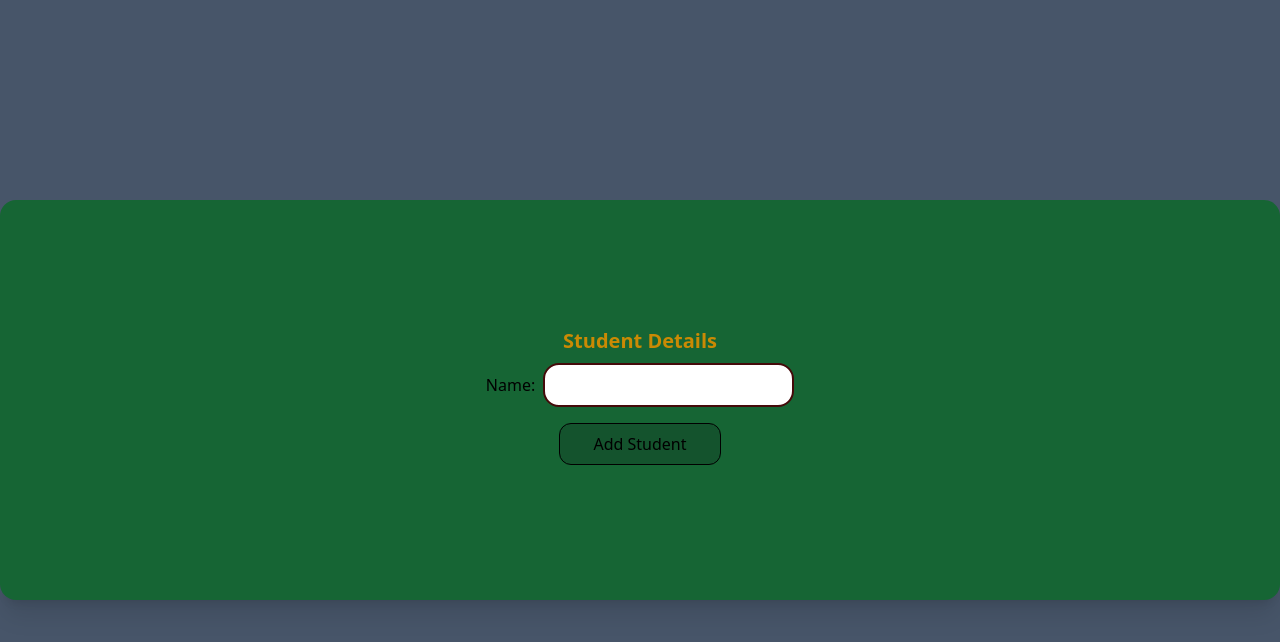
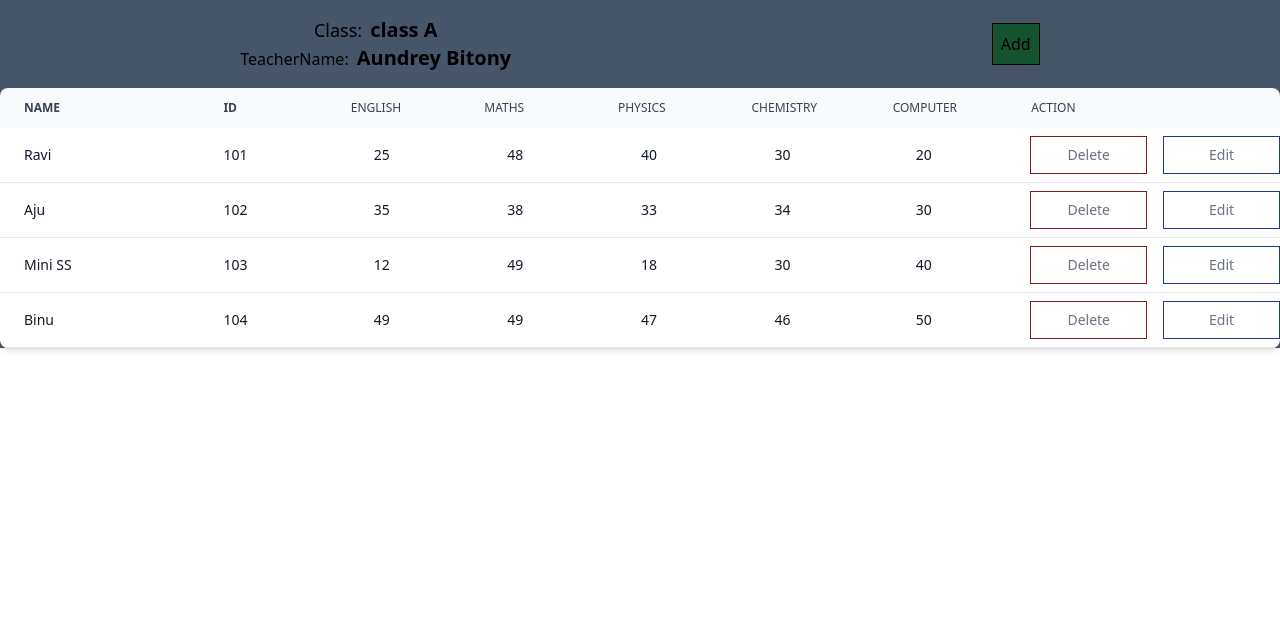
Before and after one commit to Arunlalpp/Coding-challenge, a React (Create React App) app in the folder coding-challenge/: page / in a window 1280 px wide. Shown: the top 642 px of the page. Built offline with nearby package versions, Linux system fonts and the light colour scheme.

Commit message:
feat: add UI for student managment system

```diff
--- a/coding-challenge/src/App.tsx
+++ b/coding-challenge/src/App.tsx
@@ -1,8 +1,9 @@
 // import defaultBirthdayData from "./birthdayData";
 // import BirthdayRemainderCard from "./components/BirthdayRemainderCard";
 
-import StudentsDetails from "./components/StudentsDetails";
-import defaultStudentsData from "./studentsData";
+// import StudentsDetails from "./components/StudentsDetails";
+import StudentsDetailsTable from "./components/StudentsDetailsTable";
+// import defaultStudentsData from "./studentsData";
 
 function App() {
   // const currentYearBirthday = (userInfo: string[], age: string[]) => {
@@ -49,7 +50,7 @@
   // const b = new Date(30 - 9 - 1959);
 
   return (
-    <div className="bg-slate-600 flex flex-col justify-center items-center h-screen w-screen">
+    <div className="bg-slate-600">
       {/* <div onClick={birthdayData} role="button">
         {getFormattedDateWithWeekDay(UTCTimes)}
 
@@ -64,11 +65,9 @@
           );
         })}
       </div> */}
-      <StudentsDetails
-        name={defaultStudentsData.name}
-        students={defaultStudentsData.students}
-        teacherName={defaultStudentsData.teacherName}
-      />
+      {/* <StudentsDetails /> */}
+
+      <StudentsDetailsTable />
     </div>
   );
 }
--- a/coding-challenge/src/components/StudentsDetails.tsx
+++ b/coding-challenge/src/components/StudentsDetails.tsx
@@ -2,19 +2,9 @@
 
 import { Students } from "./StudentsTypes";
 
-export interface StudentsDetailsProps {
-  name: string;
-  teacherName: string;
-  students: Students[];
-}
-
-export default function StudentsDetails({
-  name,
-  teacherName,
-  students,
-}: StudentsDetailsProps) {
+export default function StudentsDetails() {
   const initialStudentsInfo = {
-    id: 0,
+    id: "",
     name: "",
     marks: [],
   };
@@ -31,8 +21,18 @@
     }));
   };
 
+  const handleInputValueChange = (
+    event: React.ChangeEvent<HTMLInputElement>
+  ) => {
+    const { id, value } = event.target;
+    setCurrentStudent((prevStudent) => ({
+      ...prevStudent,
+      [id]: value,
+    }));
+  };
+
   const handleAddStudent = () => {
-    setStudentsInfo((prevStudents) => [...prevStudents, currentStudent]);
+    setStudentsInfo([...studentsInfo, currentStudent]);
     console.log({ currentStudent });
 
     setCurrentStudent(initialStudentsInfo);
@@ -53,10 +53,15 @@
     setIsEditing(false);
   };
 
-  const handleDeleteStudent = (id: number) => {
+  const handleDeleteStudent = (id: string) => {
     setStudentsInfo((prevStudents) =>
       prevStudents.filter((students) => students.id)
     );
+  };
+
+  const hardCodedValues = {
+    name: "Name",
+    id: "ID",
   };
 
   return (
@@ -65,30 +70,41 @@
         Student Details
       </h1>
       <form>
-        <div>
-          <label className="px-2">Name:</label>
+        <div className="flex flex-col justify-center items-start gap-4">
+          <label className="px-2">{hardCodedValues.name}</label>
           <input
             className="p-2 rounded-2xl border-2 border-red-950"
+            name="name"
+            onChange={handleInputChange}
+            placeholder="enter your name"
             type="text"
-            name="name"
             value={currentStudent.name}
-            onChange={handleInputChange}
+          />
+          <label className="px-2">{hardCodedValues.id}</label>
+          <input
+            className="p-2 rounded-2xl border-2 border-red-950"
+            id="id"
+            onChange={handleInputValueChange}
+            placeholder="Enter your id"
+            type="text"
+            value={currentStudent.id}
           />
           <span className="pl-2">{currentStudent.name}</span>
+          <span className="pl-2">{currentStudent.id}</span>
         </div>
         {isEditing ? (
           <div className="flex justify-center items-center gap-10 py-4">
             <button
               type="button"
               onClick={handleUpdateStudent}
-              className="bg-green-900 rounded-xl p-2 border border-black w-1/2"
+              className="bg-green-900 rounded-xl p-2 border border-black w-1/2 whitespace-nowrap"
             >
               Update Student
             </button>
             <button
               type="button"
               onClick={() => setIsEditing(false)}
-              className="bg-green-900 rounded-xl p-2 border border-black  w-1/2"
+              className="bg-green-900 rounded-xl p-2 border border-black  w-1/2 whitespace-nowrap"
             >
               Cancel
             </button>
@@ -98,7 +114,7 @@
             <button
               type="button"
               onClick={handleAddStudent}
-              className="bg-green-900 rounded-xl p-2 border border-black  w-1/2"
+              className="bg-green-900 rounded-xl p-2 border border-black w-1/2"
             >
               Add Student
             </button>
@@ -108,16 +124,16 @@
       <ul>
         {studentsInfo.map((student) => (
           <li key={student.id}>
-            <div className="w-full flex justify-center items-center gap-5">
+            <div className="w-full h-full flex justify-center items-center gap-5">
               <button
-                className="bg-blue-900 rounded-xl p-2 border border-black"
+                className="bg-blue-900 rounded-xl p-2 border border-black w-1/2"
                 type="button"
                 onClick={() => handleEditStudent(student)}
               >
                 Edit
               </button>
               <button
-                className="bg-red-900 rounded-xl p-2 border border-black"
+                className="bg-red-900 rounded-xl p-2 border border-black w-1/2"
                 type="button"
                 onClick={() => handleDeleteStudent(student.id)}
               >
--- /dev/null
+++ b/coding-challenge/src/components/StudentsDetailsTable.tsx
@@ -0,0 +1,125 @@
+import React, { useState } from "react";
+
+import defaultStudentsData from "../studentsData";
+
+export default function StudentsDetailsTable() {
+  // This is the hardcoded values
+  const teacherName = "TeacherName";
+  const className = "Class";
+  const studentsInfo = defaultStudentsData.students;
+
+  const tableHeaderData = ["name", "id"];
+  const StudentSubjects = [
+    "English",
+    "Maths",
+    "Physics",
+    "Chemistry",
+    "Computer",
+    "Action",
+  ];
+
+  const currentStudent = {
+    name: "Arun",
+    id: "111",
+    marks: [
+      { subject: "English", mark: 25 },
+      { subject: "Maths", mark: 48 },
+      { subject: "Physics", mark: 40 },
+      { subject: "Chemistry", mark: 30 },
+      { subject: "Computer", mark: 20 },
+    ],
+  };
+
+
+  const [students, setStudents] = useState(studentsInfo);
+
+  const addStudent = () => {
+    setStudents([...students, currentStudent]);
+  };
+
+  return (
+    <div>
+      <div className="flex justify-around items-center">
+        <div className="flex flex-col justify-center items-center py-4">
+          <span className="text-lg">
+            {className}:
+            <span className="text-xl font-semibold pl-2">
+              {defaultStudentsData.name}
+            </span>
+          </span>
+          <span>
+            {teacherName}:
+            <span className="text-xl font-semibold pl-2">
+              {defaultStudentsData.teacherName}
+            </span>
+          </span>
+        </div>
+        <div className="">
+          <button
+            className="p-2 border border-black bg-green-900 w-full"
+            type="button"
+            onClick={addStudent}
+          >
+            Add
+          </button>
+        </div>
+      </div>
+      <div className="relative overflow-x-auto shadow-md sm:rounded-lg">
+        <table className="w-full text-sm text-left text-gray-500 dark:text-gray-400">
+          <thead className="text-xs text-gray-700 uppercase bg-gray-50 dark:bg-gray-700 dark:text-gray-400">
+            <tr>
+              {tableHeaderData.map((header, index) => (
+                <th scope="col" className="px-6 py-3" key={index}>
+                  {header}
+                </th>
+              ))}
+              {StudentSubjects.map((subjects, index) => {
+                const key = `${subjects}-${index}`;
+                return <td key={key}>{subjects}</td>;
+              })}
+            </tr>
+          </thead>
+          <tbody>
+            {students.map((info) => (
+              <tr
+                className="bg-white border-b dark:bg-gray-900 dark:border-gray-700"
+                key={info.id}
+              >
+                <td className="px-6 py-4 font-medium text-gray-900 whitespace-nowrap dark:text-white">
+                  {info.name}
+                </td>
+                <td className="px-6 py-4 font-medium text-gray-900 whitespace-nowrap dark:text-white">
+                  {info.id}
+                </td>
+                {info.marks.map((mark) => (
+                  <td
+                    className="px-6 py-4 font-medium text-gray-900 whitespace-nowrap dark:text-white"
+                    key={mark.mark}
+                  >
+                    {mark.mark}
+                  </td>
+                ))}
+                <div className="flex items-center gap-4 py-2">
+                  <button
+                    className="p-2 border border-red-900 w-1/2"
+                    type="button"
+                    onClick={() => {}}
+                  >
+                    Delete
+                  </button>
+                  <button
+                    className="p-2 border border-blue-900 w-1/2"
+                    type="button"
+                    onClick={() => {}}
+                  >
+                    Edit
+                  </button>
+                </div>
+              </tr>
+            ))}
+          </tbody>
+        </table>
+      </div>
+    </div>
+  );
+}
--- a/coding-challenge/src/components/StudentsTypes.ts
+++ b/coding-challenge/src/components/StudentsTypes.ts
@@ -5,7 +5,7 @@
 
 export interface Students {
   name: string;
-  id: number;
+  id: string;
   marks: Marks[];
 }
 
--- a/coding-challenge/src/studentsData.ts
+++ b/coding-challenge/src/studentsData.ts
@@ -1,11 +1,11 @@
 // eslint-disable-next-line import/no-anonymous-default-export
 export default {
   name: "class A",
-  teacherName: "Mary",
+  teacherName: "Aundrey Bitony",
   students: [
     {
       name: "Ravi",
-      id: 101,
+      id: "101",
       marks: [
         { subject: "English", mark: 25 },
         { subject: "Maths", mark: 48 },
@@ -16,7 +16,7 @@
     },
     {
       name: "Aju",
-      id: 102,
+      id: "102",
       marks: [
         { subject: "English", mark: 35 },
         { subject: "Maths", mark: 38 },
@@ -27,7 +27,7 @@
     },
     {
       name: "Mini SS",
-      id: 103,
+      id: "103",
       marks: [
         { subject: "English", mark: 12 },
         { subject: "Maths", mark: 49 },
@@ -38,7 +38,7 @@
     },
     {
       name: "Binu",
-      id: 104,
+      id: "104",
       marks: [
         { subject: "English", mark: 49 },
         { subject: "Maths", mark: 49 },
```
